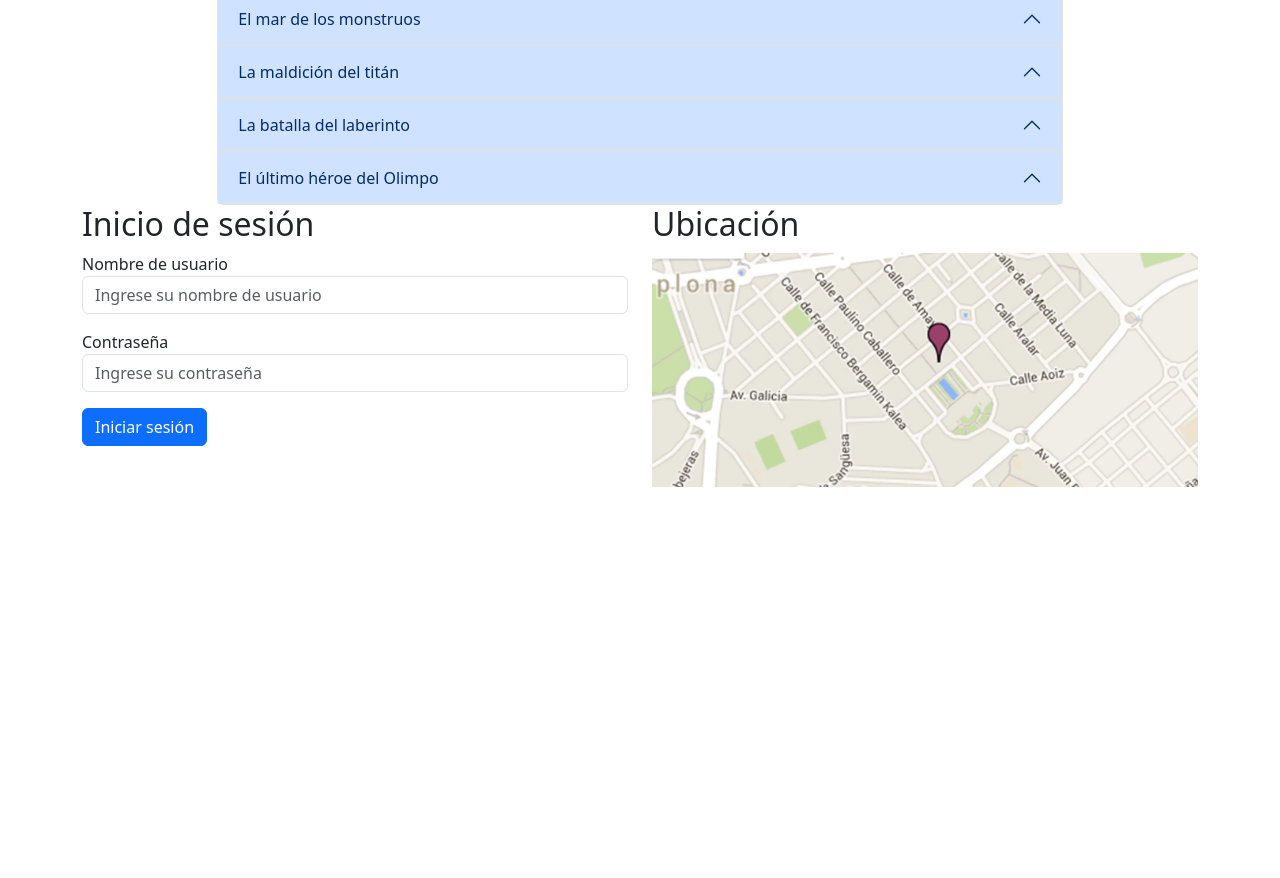
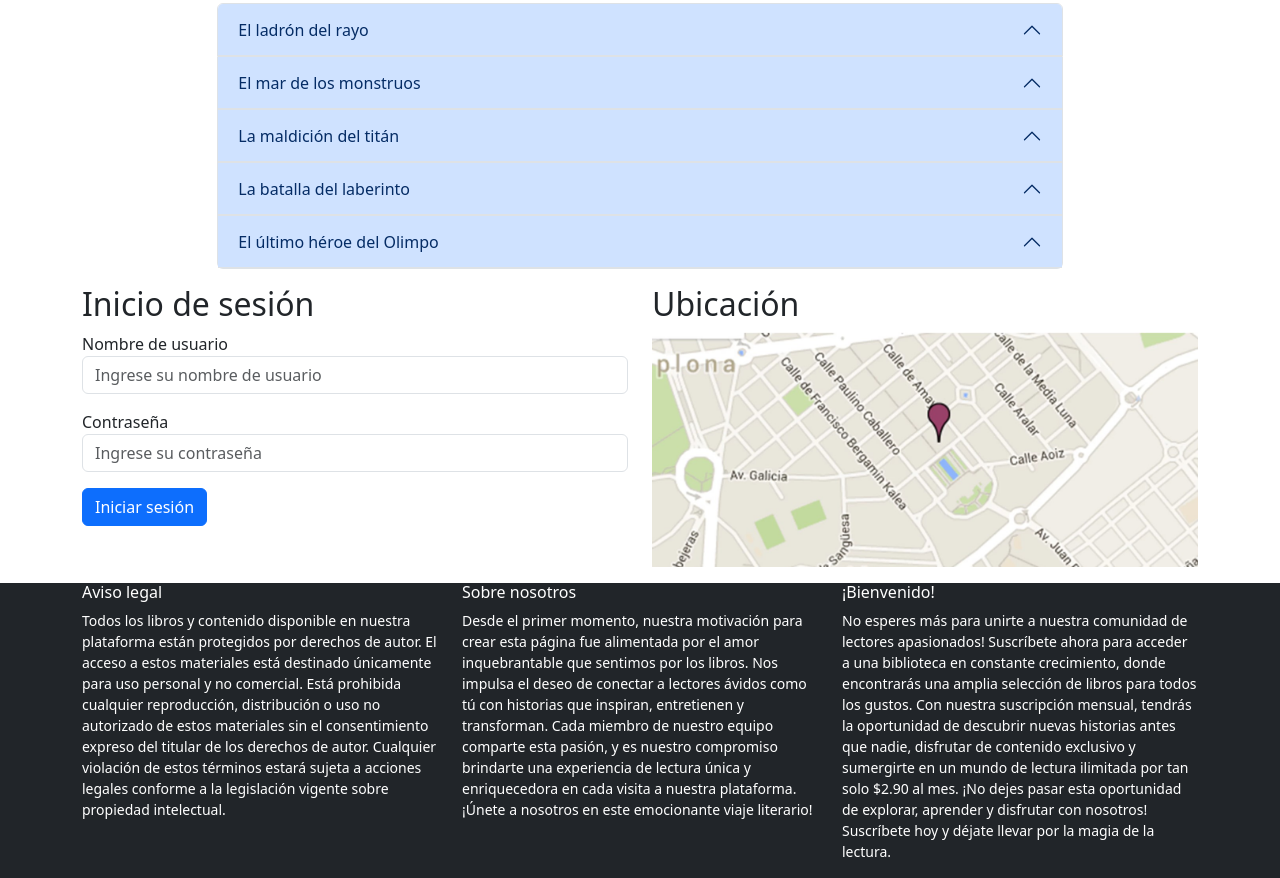
Before and after one commit to LaCeBr/EjercicioBootstrap, a plain HTML site: page index.html in a window 1280 px wide. Shown: the part 1226-2104 px from the top of the page. Before the commit the page ends 1713 px from the top, so only its background shows below. Drawn offline with nearby package versions, Linux system fonts and the light colour scheme.

Commit message:
Pie + últimos retoques de la página home

```diff
--- a/index.html
+++ b/index.html
@@ -27,6 +27,8 @@
             </ul>
         </div>
     </div>
+    <div><p></p></div>
+    <!-- Menu -->
     <div class="container-fluid">
         <nav class="navbar navbar-expand-lg bg-body-tertiary">
             <div class="container-fluid">
@@ -73,6 +75,7 @@
             </div>
         </nav>
     </div>
+    <div><p></p></div>
     <!-- Segundo bloque responsivo: carrusel de imágenes -->
     <div class="container-md">
         <div id="carouselExample" class="carousel slide">
@@ -107,6 +110,7 @@
             </div>
         </div>
     </div>
+    <div><p></p></div>
     <!-- Tercer bloque responsivo: texto + imagen x2 -->
     <div class="container-sm">
         <div class="row">
@@ -130,6 +134,7 @@
           </div>
         </div>
     </div>
+    <div><p></p></div>
     <!-- Cuarto bloque responsivo: acordeón -->
     <div clas="container-fluid border">
         <div class="row">
@@ -290,6 +295,7 @@
             </div>
         </div>
     </div>
+    <div><p></p></div>
     <!-- Quinto bloque responsivo: login -->
     <div class="container-md">
         <div class="row">
@@ -317,7 +323,29 @@
             </div>
         </div>
     </div>
-
+    <div><p></p></div>
+    <!-- Pie de página -->
+    <footer class="footer bg-dark text-white">
+        <div class="container">
+            <div class="row">
+                <!-- Primer bloque -->
+                <div class="col-md-4">
+                    <h6>Aviso legal</h6>
+                    <p class="small">Todos los libros y contenido disponible en nuestra plataforma están protegidos por derechos de autor. El acceso a estos materiales está destinado únicamente para uso personal y no comercial. Está prohibida cualquier reproducción, distribución o uso no autorizado de estos materiales sin el consentimiento expreso del titular de los derechos de autor. Cualquier violación de estos términos estará sujeta a acciones legales conforme a la legislación vigente sobre propiedad intelectual.</p>
+                </div>
+                <!-- Segundo bloque -->
+                <div class="col-md-4">
+                    <h6>Sobre nosotros</h6>
+                    <p class="small">Desde el primer momento, nuestra motivación para crear esta página fue alimentada por el amor inquebrantable que sentimos por los libros. Nos impulsa el deseo de conectar a lectores ávidos como tú con historias que inspiran, entretienen y transforman. Cada miembro de nuestro equipo comparte esta pasión, y es nuestro compromiso brindarte una experiencia de lectura única y enriquecedora en cada visita a nuestra plataforma. ¡Únete a nosotros en este emocionante viaje literario!</p>
+                </div>
+                <!-- Tercer bloque -->
+                <div class="col-md-4">
+                    <h6>¡Bienvenido!</h6>
+                    <p class="small">No esperes más para unirte a nuestra comunidad de lectores apasionados! Suscríbete ahora para acceder a una biblioteca en constante crecimiento, donde encontrarás una amplia selección de libros para todos los gustos. Con nuestra suscripción mensual, tendrás la oportunidad de descubrir nuevas historias antes que nadie, disfrutar de contenido exclusivo y sumergirte en un mundo de lectura ilimitada por tan solo $2.90 al mes. ¡No dejes pasar esta oportunidad de explorar, aprender y disfrutar con nosotros! Suscríbete hoy y déjate llevar por la magia de la lectura.</p>
+                </div>
+            </div>
+        </div>
+    </footer>
 
 
 
```
